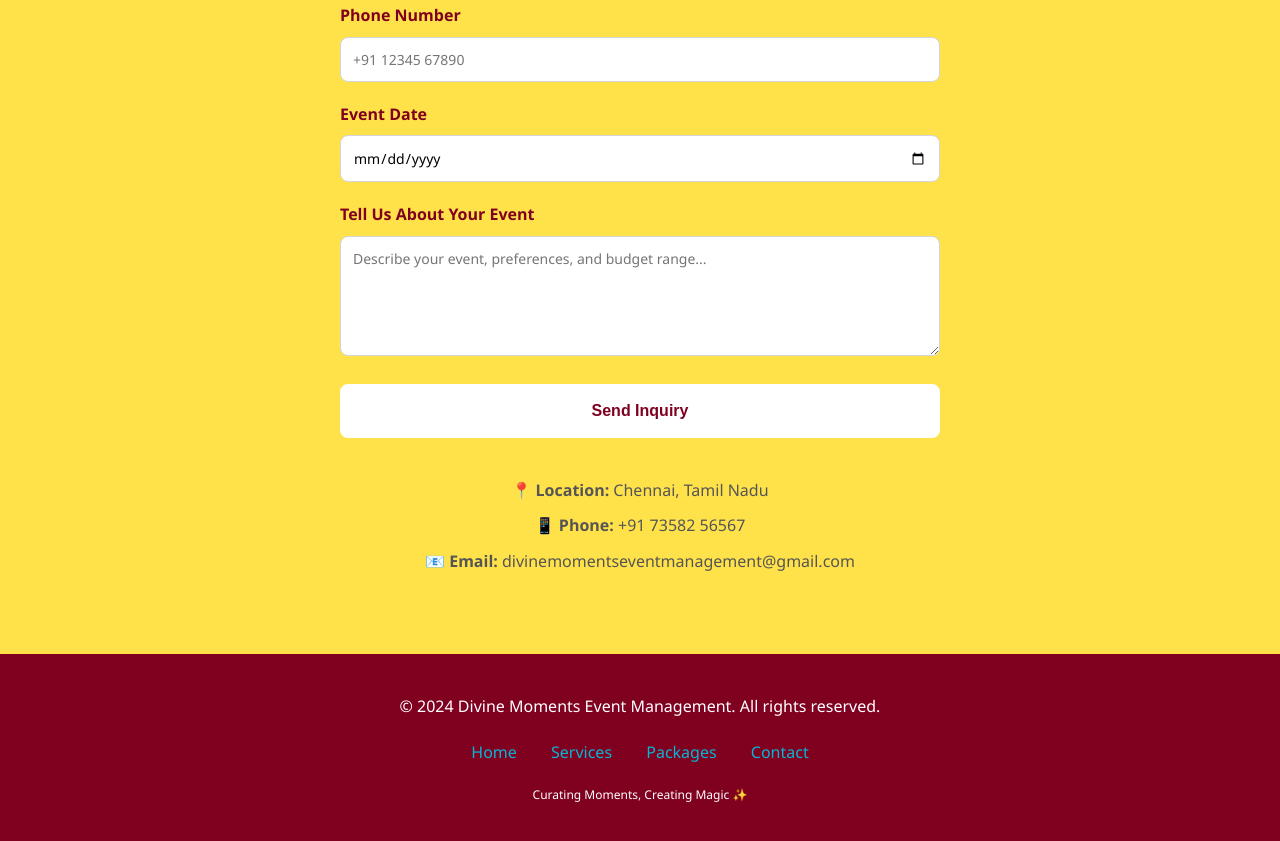
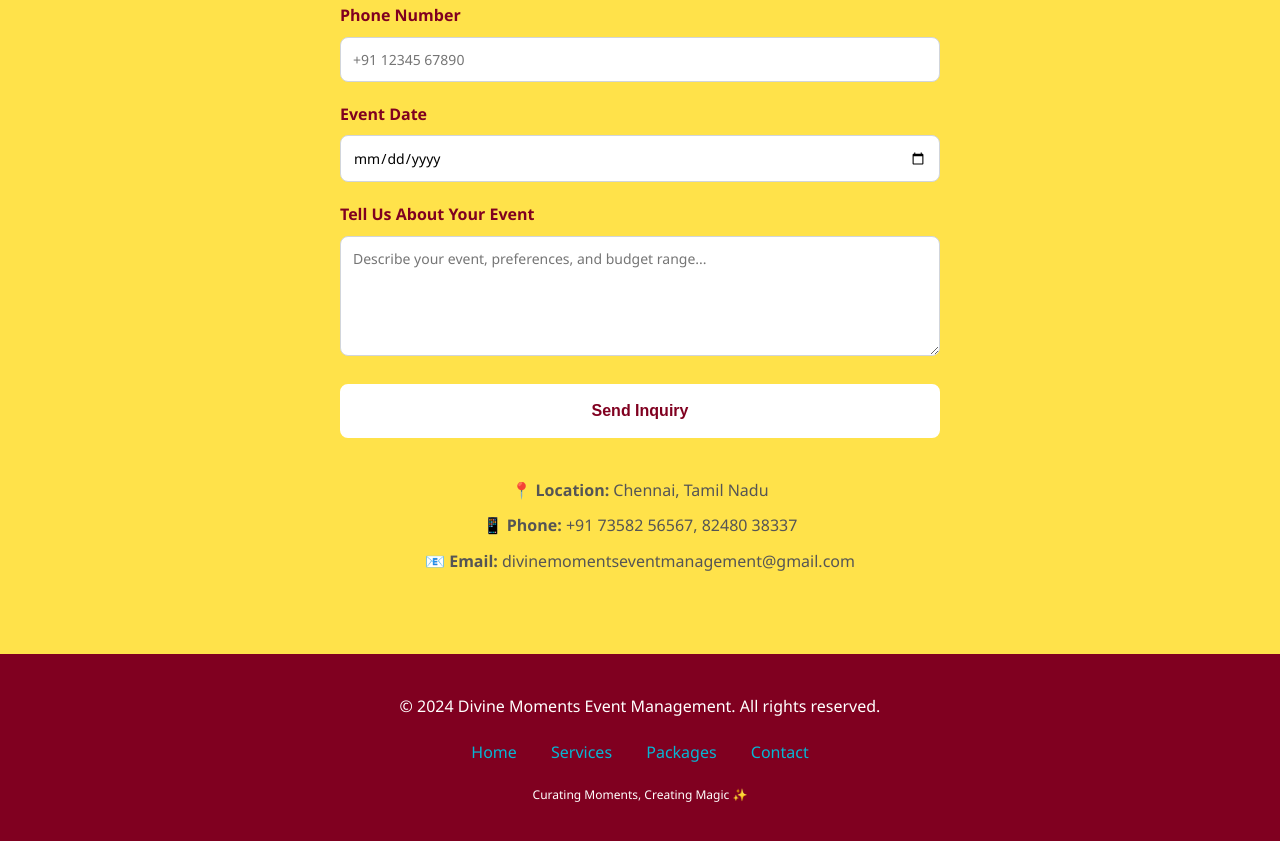
Before and after one commit to divinemomentseventmanagement-cloud/website, a plain HTML site: page index.html in a window 1280 px wide. Shown: the part 3389-4230 px from the top of the page. Drawn offline with Linux system fonts and the light colour scheme.

Commit message:
Update index.html

```diff
--- a/index.html
+++ b/index.html
@@ -534,7 +534,7 @@
                 </form>
                 <div style="margin-top: 40px; text-align: center;">
                     <p style="font-size: 16px; color: #555;"><strong>📍 Location:</strong> Chennai, Tamil Nadu</p>
-                    <p style="font-size: 16px; color: #555; margin-top: 10px;"><strong>📱 Phone:</strong> +91 73582 56567</p>
+                    <p style="font-size: 16px; color: #555; margin-top: 10px;"><strong>📱 Phone:</strong> +91 73582 56567, 82480 38337</p>
                     <p style="font-size: 16px; color: #555; margin-top: 10px;"><strong>📧 Email:</strong> divinemomentseventmanagement@gmail.com</p>
                 </div>
             </div>
```
